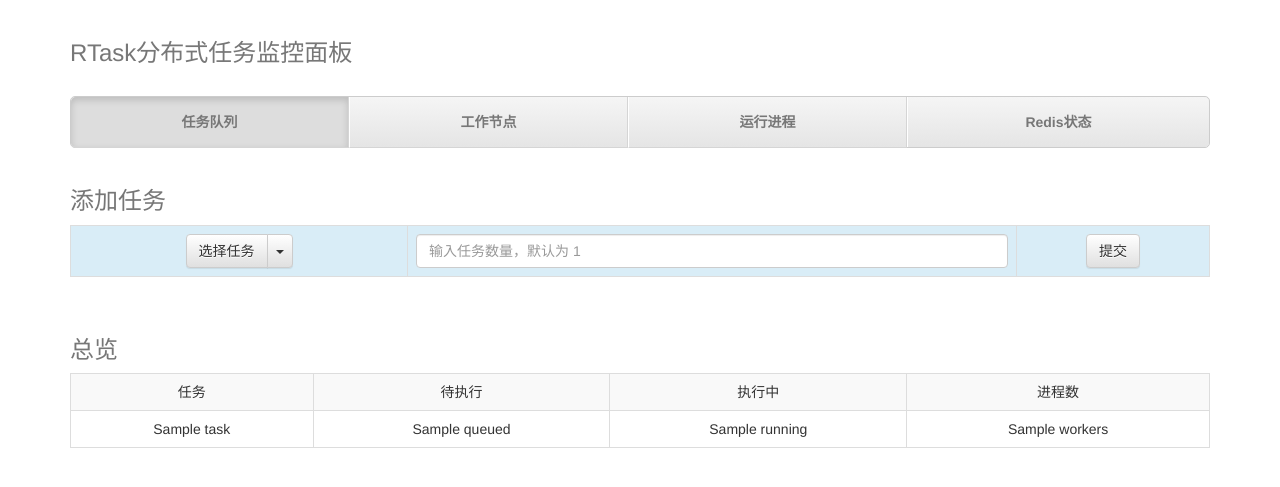
After one commit to joyxee/RTask2, a Flask app: template server/templates/tasks.html in a window 1280 px wide. The commit adds this page. Shown: the top 487 px of the page. Run offline with Flask 2, Linux system fonts and the light colour scheme; the template is opened without the code that fills it: most values are stand-ins (such as "Sample title", 1, 10 or a date in 2020); some libraries are stand-ins or nearby versions.

Commit message:
0624 beta version done

```diff
--- a/node/worker.py
+++ b/node/worker.py
@@ -17,7 +17,7 @@ class WorkerFactory(object):
         self.subprocesses = []
 
     def create_worker(self, worker_nums=1):
-        cmd = shlex.split('python worker.py')
+        cmd = shlex.split('python3 worker.py')
         for _ in range(worker_nums):
             subp = subprocess.Popen(cmd,
                                     stdin=subprocess.PIPE,
--- a/server/server.py
+++ b/server/server.py
@@ -2,12 +2,34 @@
 
 import config
 from flask import Flask, render_template, request, redirect
-from controller import NodeController, RedisController
+from controller import NodeController, RedisController, TaskController
 
 
 app = Flask(__name__)
 redis_controller = RedisController()
 node_controller = NodeController(redis_controller.node_client)
+task_controller = TaskController()
+
+
+##################任务队列###########################
+@app.route('/', methods=['GET'])
+@app.route('/tasks/', methods=['GET'])
+def task_lists():
+    node_list = node_controller.node_list()
+    executable_tasks = list()
+    for n in node_list:
+        executable_tasks.append(n['taskname'])
+    task_list = task_controller.task_list()
+    return render_template('tasks.html', task_list=task_list, executable_tasks=executable_tasks)
+
+
+@app.route('/tasks/add/', methods=['POST'])
+def add_task():
+    taskname = request.form['name']
+    tasknum = request.form['num']
+    for _ in range(int(tasknum)):
+        task_controller.add_task(taskname)
+    return tasknum
 
 
 ##################节点管理###########################
@@ -79,24 +101,30 @@ def redis_lists():
                              'ip_port': config.NODE_REDIS_HOST + ' : ' + str(config.NODE_REDIS_PORT),
                              'dbsize': node_redis_info['dbsize'],
                              'clients': node_redis_info['connected_clients'],
-                             'used_memory': node_redis_info['used_memory_human'] }
+                             'used_memory': node_redis_info['used_memory_human']}
     redis_lists.append(brief_node_redis_info)
 
     if config.TASK_DISTINCT:
         distinct_redis_info = redis_controller.distinct_redis_info()
-        brief_distinct_redis_info = {'desc': 'Redis 数据去重数据库', 'name':'distinct'}
+        brief_distinct_redis_info = {
+            'desc': 'Redis 数据去重数据库', 'name': 'distinct'}
         if config.DISTINCT_SET_REDIS_TYPE == 'single':
             brief_distinct_redis_info['type'] = '单机'
-            brief_distinct_redis_info['ip_port'] = config.DISTINCT_SET_REDIS_HOST + ' : ' + str(config.DISTINCT_SET_REDIS_PORT)
+            brief_distinct_redis_info['ip_port'] = config.DISTINCT_SET_REDIS_HOST + \
+                ' : ' + str(config.DISTINCT_SET_REDIS_PORT)
             brief_distinct_redis_info['dbsize'] = distinct_redis_info['dbsize']
             brief_distinct_redis_info['clients'] = distinct_redis_info['connected_clients']
             brief_distinct_redis_info['used_memory'] = distinct_redis_info['used_memory_human']
         else:
             brief_distinct_redis_info['type'] = '集群'
-            brief_distinct_redis_info['ip_port'] = [node['host'] + ' : ' + node['port'] for node in config.DISTINCT_SET_REDIS_NODES]
-            brief_distinct_redis_info['dbsize'] = [k + ' : ' + str(v) for k, v in redis_controller.distinct_client.items()]
-            brief_distinct_redis_info['clients'] = [k + ' : ' + str(v['connected_clients']) for k, v in distinct_redis_info.items()]
-            brief_distinct_redis_info['used_memory'] = [k + ' : ' + v['used_memory_human'] for k, v in distinct_redis_info.items()]
+            brief_distinct_redis_info['ip_port'] = [
+                node['host'] + ' : ' + node['port'] for node in config.DISTINCT_SET_REDIS_NODES]
+            brief_distinct_redis_info['dbsize'] = [
+                k + ' : ' + str(v) for k, v in redis_controller.distinct_client.items()]
+            brief_distinct_redis_info['clients'] = [
+                k + ' : ' + str(v['connected_clients']) for k, v in distinct_redis_info.items()]
+            brief_distinct_redis_info['used_memory'] = [
+                k + ' : ' + v['used_memory_human'] for k, v in distinct_redis_info.items()]
         redis_lists.append(brief_distinct_redis_info)
 
     return render_template('redis.html', redis_lists=redis_lists)
--- a/server/templates/base.html
+++ b/server/templates/base.html
@@ -18,7 +18,7 @@
     <div class="masthead">
         <h3 class="text-muted">RTask分布式任务监控面板</h3><br>
         <ul class="nav nav-justified">
-            <li><a href="">任务队列</a></li>
+            <li><a href="{{ url_for('task_lists') }}">任务队列</a></li>
             <li><a href="{{ url_for('node_lists') }}">工作节点</a></li>
             <li><a href="{{ url_for('worker_lists') }}">运行进程</a></li>
             <li><a href="{{ url_for('redis_lists') }}">Redis状态</a></li>
--- /dev/null
+++ b/server/templates/tasks.html
@@ -0,0 +1,104 @@
+ {% extends 'base.html' %}
+
+{% block title %}
+任务队列
+{% endblock %}
+
+{% block content %}
+    <h3 class="text-muted">添加任务</h3>
+    <table class="table table-striped table-bordered" style="text-align: center;">
+            <tr>
+                <td class="info">
+                    <div class="btn-group">
+                        <button type="button" class="btn btn-default" id="select_task_btn">选择任务</button>
+                        <button type="button" class="btn btn-default dropdown-toggle" data-toggle="dropdown" aria-haspopup="true" aria-expanded="false">
+                            <span class="caret"></span>
+                            <span class="sr-only">Toggle Dropdown</span>
+                        </button>
+                        <ul class="dropdown-menu">
+                            {% for tname in executable_tasks %}
+                                <li><a onclick="select_task('{{ tname }}')">{{ tname }}</a></li>
+                            {% endfor %}
+                        </ul>
+                    </div>
+                </td>
+                <td class="info">
+                    <input type="text" class="form-control" placeholder="输入任务数量，默认为 1" id="tasknum">
+                </td>
+                <td class="info">
+                    <button type="button" class="btn btn-default" id="addtask">提交</button>
+                </td>
+            </tr>
+    </table>
+    <div class="alert alert-warning" id="warningtext">
+    </div>
+
+    <br/>
+    <h3 class="text-muted">总览</h3>
+    <table class="table table-hover table-striped table-bordered" style="text-align: center;">
+        <tr>
+            <td>任务</td>
+            <td>待执行</td>
+            <td>执行中</td>
+            <td>进程数</td>
+        </tr>
+        {% for task in task_list %}
+            <tr>
+                <td>{{ task['task'] }}</td>
+                <td>{{ task['queued'] }}</td>
+                <td>{{ task['running'] }}</td>
+                <td>{{ task['workers'] }}</td>
+            </tr>
+        {% endfor %}
+    </table>
+{% endblock %}
+
+{% block extrascript %}
+    <script>
+    $(function(){
+        $('.nav-justified>li').eq(0).addClass('active');
+        $('#warningtext').hide();
+
+        cur_select_task = '';
+
+        select_task = function(taskname){
+            $('#select_task_btn').text(taskname);
+            cur_select_task = taskname;
+        }
+
+        $("#addtask").click(function () {
+            if(cur_select_task == ''){
+                $('#warningtext').text('请选择一个任务类型');
+                $('#warningtext').show();
+                setTimeout(function(){
+                    $('#warningtext').hide();
+                }, 2000);
+                return;
+            }
+            task_num = $("#tasknum").val();
+            if(task_num==''){
+                task_num = 1;
+            }
+            $.ajax({
+                type: "POST",
+                url: "{{ url_for('add_task') }}",
+                data: {'name':cur_select_task, 'num':task_num},
+                dataType: "html",
+                cache: false,
+                success: function (res) {
+                    $('#warningtext').text("已添加 "+res+" 个 "+cur_select_task+" 任务");
+                    $('#warningtext').show();
+                    setTimeout(function(){
+                        window.location = "{{ url_for('task_lists') }}"
+                    }, 2000);
+                }
+            });
+        });
+
+        setInterval(function(){
+            window.location = "{{ url_for('task_lists') }}";
+        },3000);
+
+    })
+    </script>
+{% endblock %}
--- a/server/templates/workers.html
+++ b/server/templates/workers.html
@@ -6,7 +6,7 @@
 
 {% block content %}
     <table class="table table-hover table-striped table-bordered" style="text-align: center;">
-            <tr id="ids">
+            <tr>
                 <td class="info">进程总数</td>
                 <td class="info">{{ worker_nums }}</td>
             </tr>
```
Also changed, not shown: server/controller.py (+13 -3 lines), README.md.
